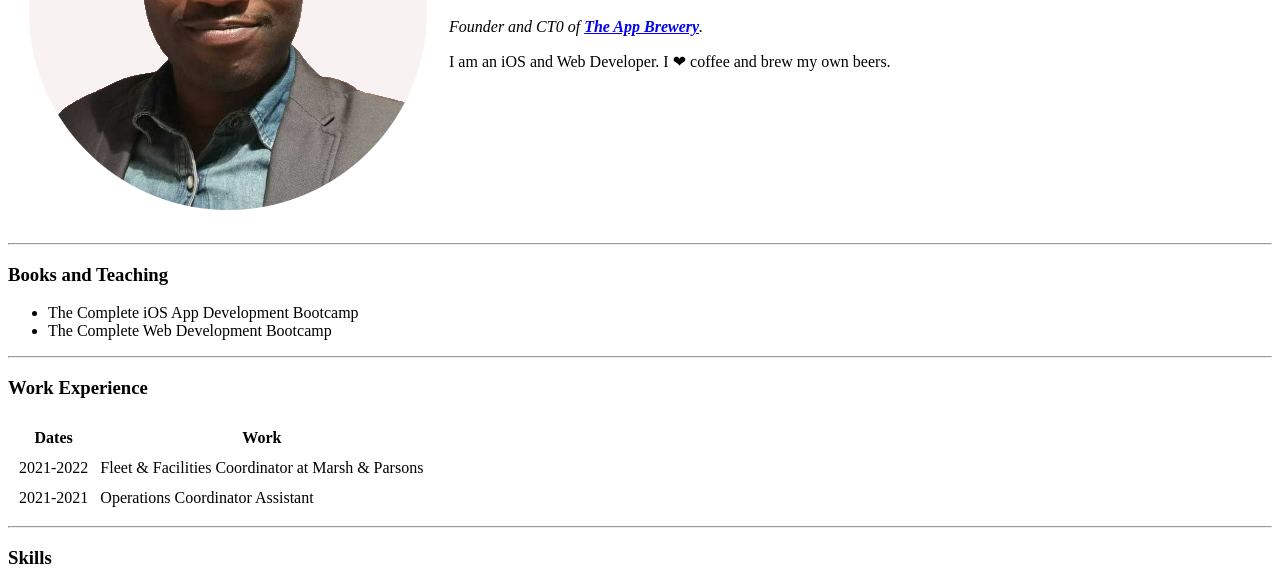
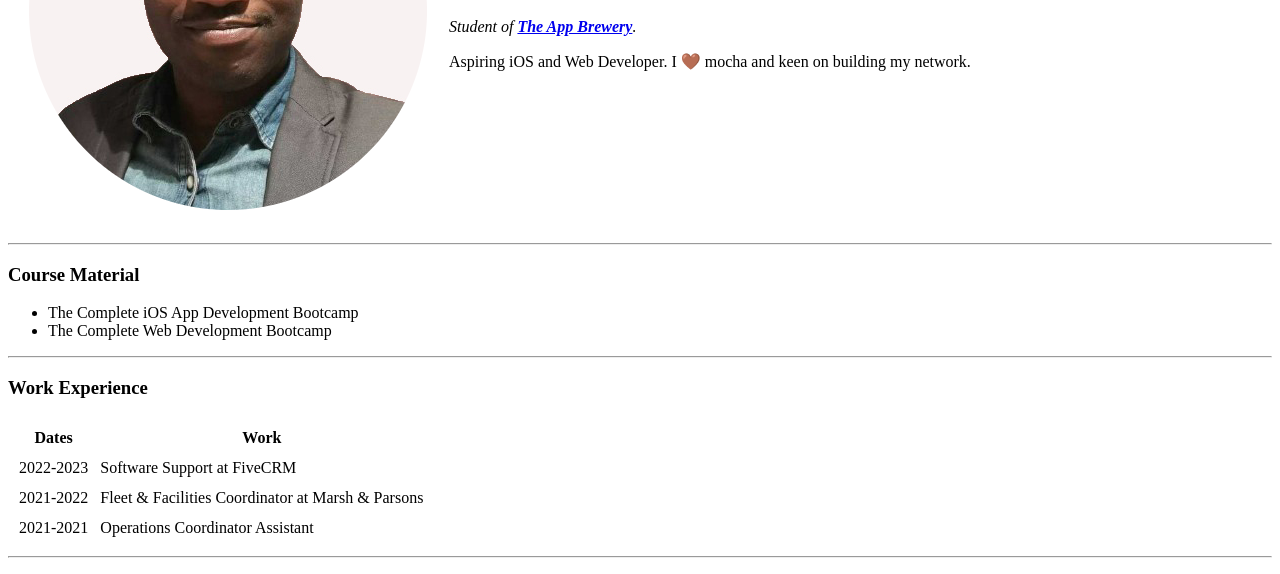
Before and after one commit to dan-prog95/cv, a plain HTML site: page index.html in a window 1280 px wide. Shown: the part 217-791 px from the top of the page. Drawn offline with Linux system fonts and the light colour scheme.

Commit message:
Update index.html

```diff
--- a/index.html
+++ b/index.html
@@ -3,7 +3,7 @@
  <head>
   <meta charset="utf-8">
   <title>💚Daniel's Personal Site</title>
-  <link rel="stylesheet" href="/css/master.css">
+  <link rel="stylesheet" href="css/styles.css">
 </head>
 
 <body>
@@ -11,12 +11,12 @@
     <tr>
       <td><img src="images/Daniel1.png" alt="Daniel1 profile picture"></td>
       <td><h1>Daniel Adenusi</h1>
-      <p><em>Founder and CT0 of <strong><a href="https://www.appbrewery.co/">The App Brewery</a></strong>.</em></p>
-      <p>I am an iOS and Web Developer. I ❤ coffee and brew my own beers.</p></td>
+      <p><em>Student of <strong><a href="https://www.appbrewery.co/">The App Brewery</a></strong>.</em></p>
+      <p>Aspiring iOS and Web Developer. I 🤎 mocha and keen on building my network.</p></td>
     </tr>
   </table>
   <hr>
-  <h3>Books and Teaching</h3>
+  <h3>Course Material</h3>
   <ul>
     <li>The Complete iOS App Development Bootcamp</li>
     <li>The Complete Web Development Bootcamp</li>
@@ -31,6 +31,10 @@
       </tr>
     </thead>
     <tbody>
+      <tr>
+        <td>2022-2023</td>
+        <td>Software Support at FiveCRM</td>
+      </tr>
       <tr>
         <td>2021-2022</td>
         <td>Fleet & Facilities Coordinator at Marsh & Parsons</td>
```
